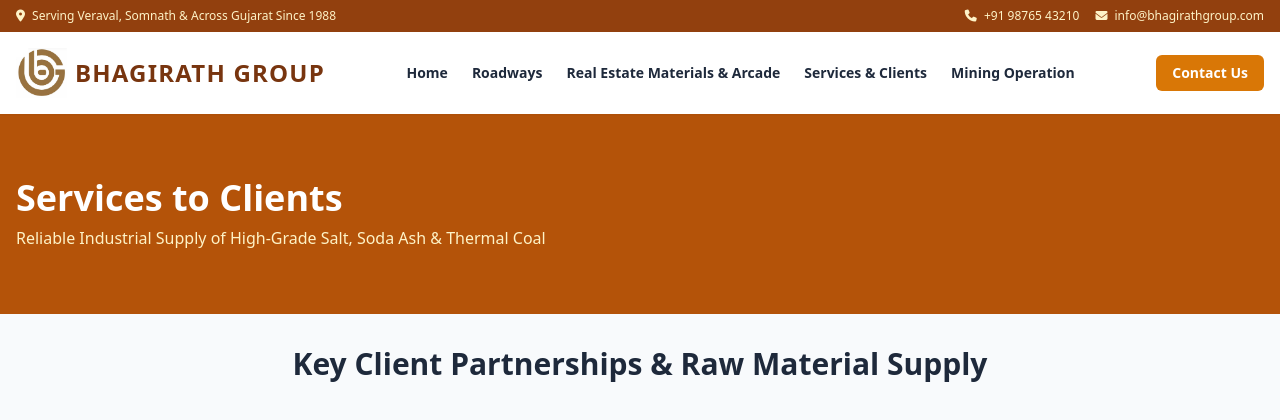
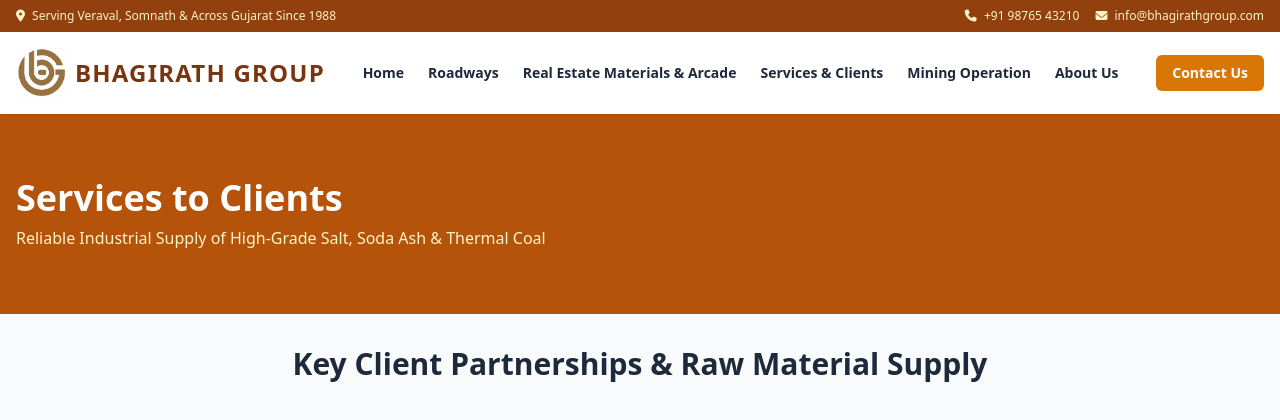
Before and after one commit to Nirav5238/Bhagirath-Group, a Flask app: page /About-Us in a window 1280 px wide. Shown: the top 420 px of the page. Run offline with Flask 3, Linux system fonts and the light colour scheme; some libraries are stand-ins or nearby versions.

Commit message:
03.11.2026 - 03

```diff
--- a/templates/base.html
+++ b/templates/base.html
@@ -46,6 +46,7 @@
                 <a href="{{ url_for('real_estate') }}" class="hover:text-amber-600 transition">Real Estate Materials & Arcade</a>
                 <a href="{{ url_for('Service_to_client') }}" class="hover:text-amber-600 transition">Services & Clients</a>
                 <a href="{{ url_for('River_Sand_Stone_Aggregate') }}" class="hover:text-amber-600 transition">Mining Operation</a>
+                <a href="{{ url_for('About_US') }}" class="hover:text-amber-600 transition">About Us</a>
             </nav>
 
             <a href="{{ url_for('home') }}#contact" class="hidden sm:inline-block bg-amber-600 hover:bg-amber-700 text-white px-4 py-2 rounded-md text-sm font-semibold transition">Contact Us</a>
```
